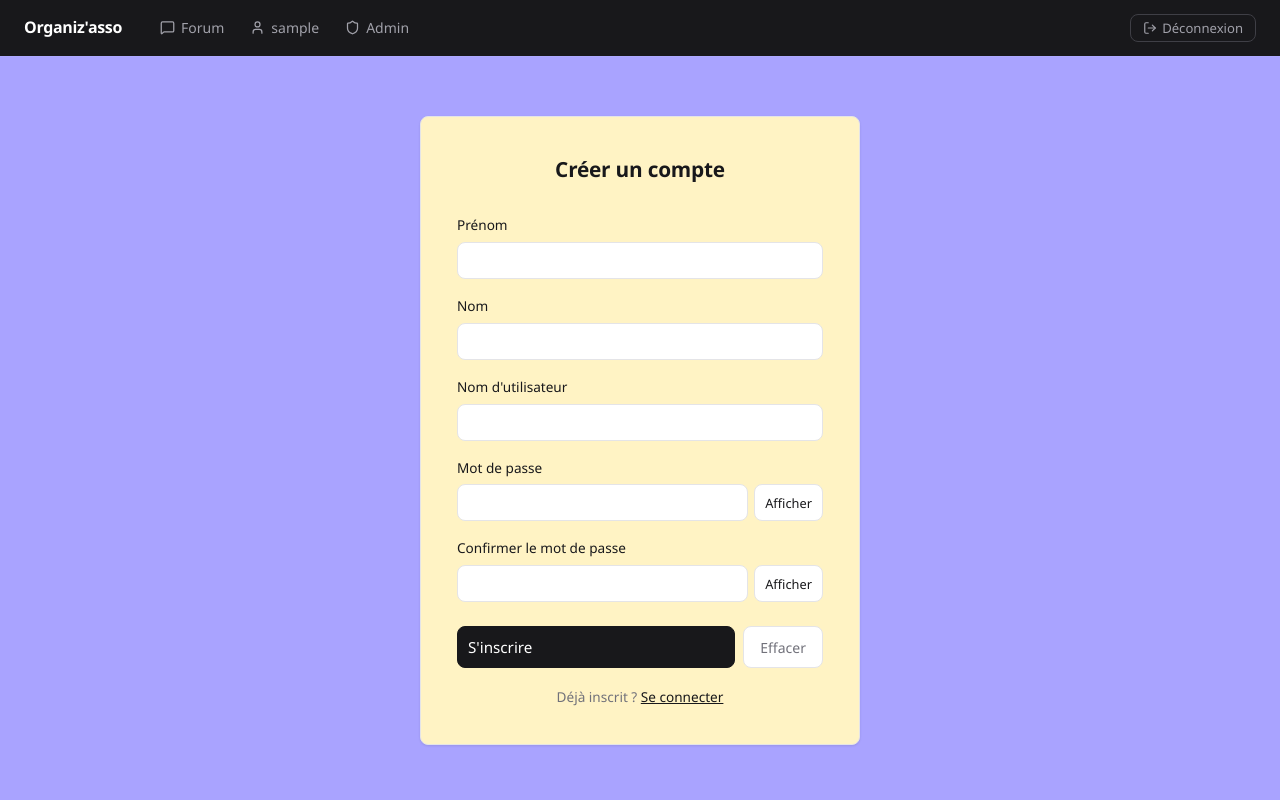
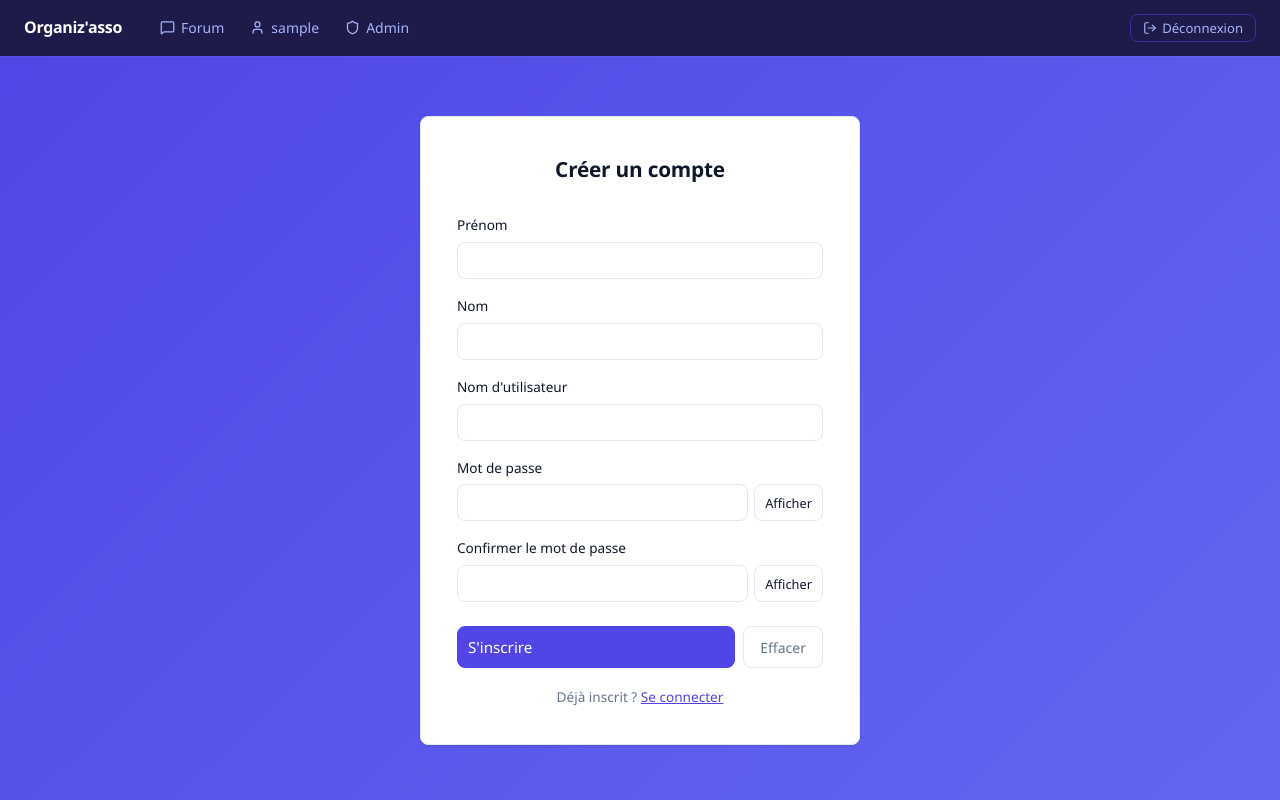
Before and after one commit to Madinalalaoui/Projet-Forum, a React (Vite) app: page /signup in a window 1280 px wide. Built offline with nearby package versions, Linux system fonts and the light colour scheme; no server answers; sample sign-in values are in the browser's storage.

Commit message:
modif des couleurs

```diff
--- a/src/assets/styles/ForumPage.css
+++ b/src/assets/styles/ForumPage.css
@@ -26,7 +26,7 @@
   border: 1px solid var(--border);
   border-radius: var(--radius);
   padding: 14px;
-  background-color : #fff3c4;
+  background-color: var(--accent);
 }
 
 /* Label de section */
@@ -180,7 +180,6 @@
   border-radius: var(--radius);
   box-shadow: var(--shadow);
   overflow: hidden;
-  background-color : #fff3c4;
 }
 
 /* En-tête : titre du forum + compteur */
@@ -190,7 +189,7 @@
   align-items: center;
   justify-content: space-between;
   padding: 16px 20px 14px;
-  border-bottom: 1px solid #4c1d95;
+  border-bottom: 1px solid var(--border);
 }
 
 .zone-title {
@@ -360,7 +359,7 @@
 
 .btn-reply:hover {
   color: var(--text);
-  border-color: #a1a1aa;
+  border-color: #94a3b8;
   background: transparent;
 }
 
--- a/src/assets/styles/Login.css
+++ b/src/assets/styles/Login.css
@@ -5,7 +5,7 @@
   max-width: 380px;
   margin: 80px auto;
   padding: 36px;
-  background-color: #fff3c4;
+  background-color: var(--surface);
   border: 1px solid var(--border);
   border-radius: var(--radius);
   box-shadow: var(--shadow);
@@ -82,5 +82,5 @@
 }
 
 body {
-  background-color: #a9a3ff;
+  background: linear-gradient(135deg, #4f46e5 0%, #6366f1 100%);
 }
--- a/src/assets/styles/Profil.css
+++ b/src/assets/styles/Profil.css
@@ -25,7 +25,7 @@
 }
 
 .user-card {
-  background-color: var(--surface);
+  background-color: var(--accent);
   border: 1px solid var(--border);
   border-radius: var(--radius);
   padding: 24px 20px;
@@ -35,7 +35,6 @@
   align-items: center;
   text-align: center;
   gap: 12px;
-  background-color: #fff3c4;
 }
 
 .user-avatar {
@@ -84,7 +83,6 @@
   border: 1px solid var(--border);
   border-radius: var(--radius);
   padding: 20px;
-  background-color: #fff3c4;
 }
 
 .profil-title {
@@ -93,7 +91,7 @@
   color: var(--text);
   margin-bottom: 16px;
   padding-bottom: 12px;
-  border-bottom: 1px solid #4c1d95;
+  border-bottom: 1px solid var(--border);
   display: flex;
   align-items: center;
   gap: 8px;
--- a/src/assets/styles/Signup.css
+++ b/src/assets/styles/Signup.css
@@ -5,7 +5,7 @@
   max-width: 440px;
   margin: 60px auto;
   padding: 36px;
-  background-color: #fff3c4;
+  background-color: var(--surface);
   border: 1px solid var(--border);
   border-radius: var(--radius);
   box-shadow: var(--shadow);
--- a/src/assets/styles/index.css
+++ b/src/assets/styles/index.css
@@ -2,18 +2,19 @@
    Variables — palette zinc sobre
    ============================================= */
 :root {
-  --bg:           #f4f4f5;   /* zinc-100 — fond page (pas blanc pur) */
-  --surface:      #ffffff;   /* cartes et panneaux */
-  --border:       #e4e4e7;   /* zinc-200 */
-  --primary:      #18181b;   /* zinc-900 — noir profond */
-  --primary-hover:#27272a;
+  --bg:           #f1f5f9;   /* slate-100 */
+  --surface:      #ffffff;
+  --accent:       #eef2ff;   /* indigo-50 — surfaces légères */
+  --border:       #e2e8f0;   /* slate-200 */
+  --primary:      #4f46e5;   /* indigo-600 */
+  --primary-hover:#4338ca;   /* indigo-700 */
   --danger:       #ef4444;
   --danger-hover: #dc2626;
-  --text:         #18181b;
-  --text-muted:   #71717a;   /* zinc-500 */
+  --text:         #0f172a;   /* slate-900 */
+  --text-muted:   #64748b;   /* slate-500 */
   --radius:       8px;
   --shadow:       0 1px 3px rgba(0,0,0,0.06), 0 1px 2px rgba(0,0,0,0.04);
-  --shadow-md:    0 4px 8px rgba(0,0,0,0.06);
+  --shadow-md:    0 4px 8px rgba(0,0,0,0.08);
 }
 
 /* =============================================
@@ -38,7 +39,7 @@ body {
    Navigation
    ============================================= */
 nav {
-  background-color: var(--primary);
+  background-color: #1e1b4b;
   padding: 0 24px;
   height: 56px;
   display: flex;
@@ -72,7 +73,7 @@ nav {
 
 .nav-links a {
   background: transparent;
-  color: #a1a1aa;
+  color: #a5b4fc;
   border: none;
   padding: 6px 12px;
   border-radius: var(--radius);
@@ -99,8 +100,8 @@ nav {
 .nav-logout {
   margin-left: auto;
   background: transparent;
-  color: #a1a1aa;
-  border: 1px solid #3f3f46;
+  color: #a5b4fc;
+  border: 1px solid #3730a3;
   padding: 4px 12px;
   font-size: 0.82rem;
   border-radius: var(--radius);
@@ -113,7 +114,7 @@ nav {
 
 .nav-logout:hover {
   color: #ffffff;
-  border-color: #71717a;
+  border-color: #6366f1;
   background: rgba(255,255,255,0.06);
 }
 
@@ -138,8 +139,8 @@ input:focus,
 textarea:focus,
 select:focus {
   outline: none;
-  border-color: #a1a1aa;
-  box-shadow: 0 0 0 3px rgba(24,24,27,0.06);
+  border-color: #6366f1;
+  box-shadow: 0 0 0 3px rgba(79,70,229,0.1);
 }
 
 /* =============================================
@@ -161,8 +162,8 @@ button {
 }
 
 button:hover {
-  background-color: #f4f4f5;
-  border-color: #a1a1aa;
+  background-color: #f8fafc;
+  border-color: #94a3b8;
 }
 
 /* Bouton principal — fond noir */
@@ -186,8 +187,8 @@ button:hover {
 
 .btn-secondary:hover {
   color: var(--text);
-  border-color: #a1a1aa;
-  background-color: #fafafa;
+  border-color: #94a3b8;
+  background-color: #f8fafc;
 }
 
 /* Bouton danger — rouge discret */
```
